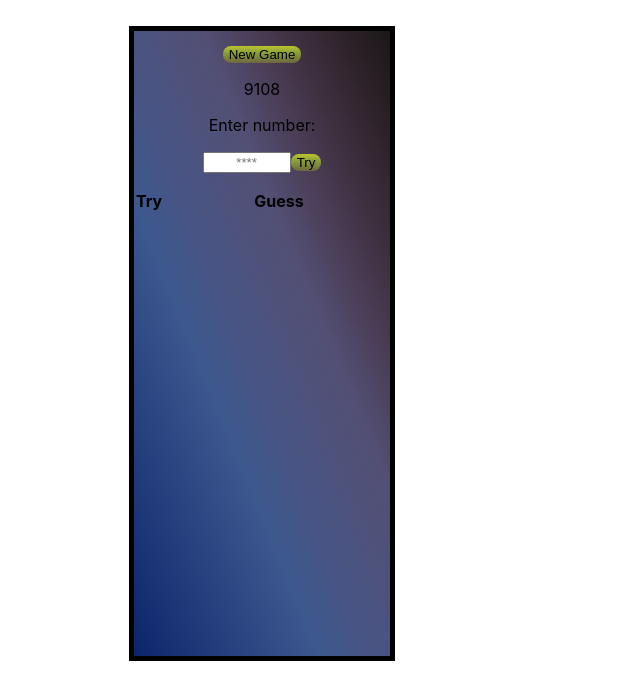
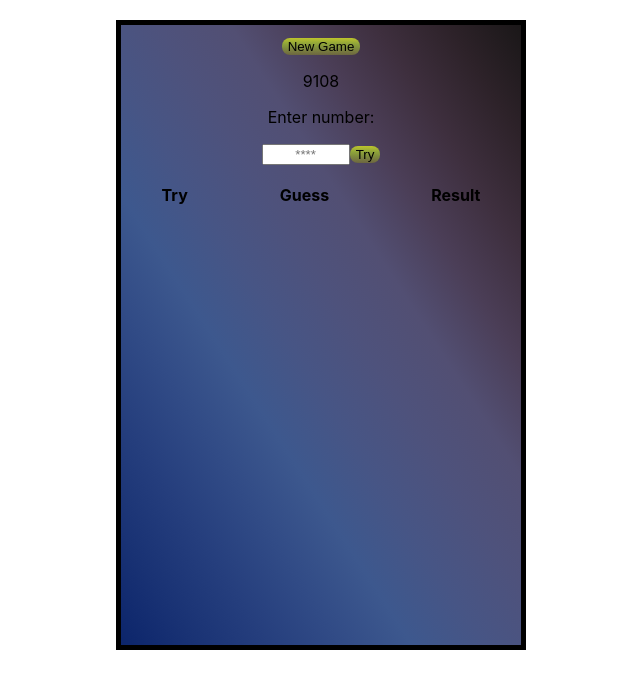
Before and after one commit to IvayloMarinov95/BullsAndCows, a React (Create React App) app: page / in a window 1280 px wide. Shown: the top 700 px of the page, without its empty margins (319-959 px from the left). Built offline with nearby package versions, Linux system fonts and the light colour scheme.

Commit message:
improvements to types and code

```diff
--- a/src/AddTry.tsx
+++ b/src/AddTry.tsx
@@ -1,28 +1,30 @@
-import React, { Component, ChangeEvent } from "react";
+import React, { Component, ChangeEvent, FormEvent } from "react";
 import { connect } from "react-redux";
-import { ActionTypes } from "./actions";
+import { guessNumber, addTry } from "./actions";
 
 type MapStateToProps = ReturnType<typeof MapStateToProps>;
 type MapDispatch = ReturnType<typeof MapDispatch>;
 
 type Props = MapStateToProps & MapDispatch;
 
-class AddTry extends Component<Props> {
+interface State {
+  disabled: boolean;
+}
+
+class AddTry extends Component<Props, State> {
   state = {
-    disabled: false
+    disabled: false,
   };
 
-  changeHandler = (e: ChangeEvent<HTMLInputElement>) => {
+  handleChange = (e: ChangeEvent<HTMLInputElement>) => {
     const attemptNumber = e.target.value;
     this.props.guessNumber(attemptNumber);
   };
 
-  onSubmit = (e: any) => {
+  handleSubmit = (e: FormEvent<HTMLFormElement>) => {
     e.preventDefault();
     const random = this.props.generatedNumber.toString();
-    console.log(typeof random);
     const splittedRandom = random.split("");
-    console.log(splittedRandom);
     const guessed = this.props.guessedNumber;
     const splittedGuessed = guessed.split("");
 
@@ -36,26 +38,29 @@ class AddTry extends Component<Props> {
       }
     }
     const newTry = [...this.props.tries];
-    if (guessed !== "")
+    if (guessed !== "" && guessed.length === 4) {
       newTry.unshift({ guess: guessed, cows: totalCows, bulls: totalBulls });
+    } else {
+      alert("Input must be 4 characters long!");
+    }
 
     if (totalBulls !== 4) {
       this.props.addTry(newTry);
     } else {
       this.props.addTry(newTry);
       this.setState({ disabled: true });
-      alert("Congratulations!");
+      alert("Congratulations! -> " + guessed);
     }
   };
 
   render() {
     return (
-      <form onSubmit={this.onSubmit}>
+      <form onSubmit={this.handleSubmit}>
         <p>Enter number:</p>
         <input
           type="text"
           placeholder="****"
-          onChange={this.changeHandler}
+          onChange={this.handleChange}
           maxLength={4}
           disabled={this.state.disabled}
         />
@@ -70,20 +75,12 @@ class AddTry extends Component<Props> {
 const MapStateToProps = (state: any) => ({
   generatedNumber: state.generatedNumber,
   tries: state.tries,
-  guessedNumber: state.guessedNumber
+  guessedNumber: state.guessedNumber,
 });
 
 const MapDispatch = (dispatch: any) => ({
-  guessNumber: (data: any) =>
-    dispatch({
-      type: ActionTypes.GUESS_NUMBER,
-      payload: data
-    }),
-  addTry: (data: any) =>
-    dispatch({
-      type: ActionTypes.ADD_TRY,
-      payload: data
-    })
+  guessNumber: (data: string) => dispatch(guessNumber(data)),
+  addTry: (data: Array<string>) => dispatch(addTry(data)),
 });
 
 export default connect<MapStateToProps, MapDispatch>(
--- a/src/App.css
+++ b/src/App.css
@@ -1,13 +1,12 @@
 .App {
+  -ms-overflow-style: none;
+  margin: 20px auto;
+  align-self: center;
   text-align: center;
   border: 5px solid;
-  margin-top: 2%;
-  padding-top: 1%;
-  padding-bottom: 1%;
-  width: 20%;
-  margin-left: 35%;
+  padding: 10px 0 10px;
+  width: 400px;
   height: 600px;
-  max-height: 80%;
   overflow: scroll;
   background-image: linear-gradient(
     to left bottom,
@@ -25,48 +24,41 @@
     #0c256b
   );
 }
-
+::-webkit-scrollbar {
+  display: none;
+}
 .Table {
   margin-left: auto;
   margin-right: auto;
 }
-
 input {
   margin-bottom: 2%;
 }
-
 td {
   padding: 10px 90px 10px 10px;
 }
-
 td:last-of-type {
   padding-right: 0;
 }
-
 .TableHead {
   border-bottom: 1px solid black;
 }
-
 thead td:first-child,
 thead td:nth-child(2) {
   padding-left: 0px;
 }
-
 thead td {
   font-weight: bold;
   margin-left: 10%;
 }
-
 input {
   text-align: center;
   width: 80px;
 }
-
 .Username {
   text-align: center;
   width: 100px;
 }
-
 .Button {
   background-image: linear-gradient(
     to bottom,
@@ -86,12 +78,3 @@ input {
   border: none;
   border-radius: 8px;
 }
-/* .Image {
-  position: absolute;
-  z-index: 0;
-  opacity: 0.2;
-  height: 480px;
-  right: 860px;
-  width: 385px;
-  bottom: 320px;
-} */
--- a/src/NewGame.tsx
+++ b/src/NewGame.tsx
@@ -1,6 +1,6 @@
-import React, { Component, ChangeEvent } from "react";
+import React, { Component } from "react";
 import { connect } from "react-redux";
-import { ActionTypes } from "./actions";
+import { generateNumber } from "./actions";
 
 type MapStateToProps = ReturnType<typeof MapStateToProps>;
 type MapDispatch = ReturnType<typeof MapDispatch>;
@@ -22,7 +22,7 @@ class NewGame extends Component<Props> {
     );
   };
 
-  shuffle = (o: any) => {
+  shuffle = (o: Array<string>) => {
     for (
       let j, x, i = o.length;
       i;
@@ -54,12 +54,11 @@ class NewGame extends Component<Props> {
 }
 
 const MapDispatch = (dispatch: any) => ({
-  generateNumber: (data: any) =>
-    dispatch({ type: ActionTypes.GENERATE_NUMBER, payload: data })
+  generateNumber: (data: number) => dispatch(generateNumber(data)),
 });
 
 const MapStateToProps = (state: any) => ({
-  generatedNumber: state.generatedNumber
+  generatedNumber: state.generatedNumber,
 });
 
 export default connect<MapStateToProps, MapDispatch>(
--- a/src/TryList.tsx
+++ b/src/TryList.tsx
@@ -11,7 +11,7 @@ class TryList extends Component<Props> {
     return (
       <tbody>
         {this.props.tries
-          ? this.props.tries.map((t: any, i: any) => {
+          ? this.props.tries.map((t: any, i: number) => {
               return (
                 <tr className="Button" key={i}>
                   <td>{this.props.tries.length - i}</td>
@@ -32,7 +32,7 @@ class TryList extends Component<Props> {
 }
 
 const MapStateToProps = (state: any) => ({
-  tries: state.tries
+  tries: state.tries,
 });
 
 export default connect<MapProps>(MapStateToProps)(TryList);
--- a/src/actions.tsx
+++ b/src/actions.tsx
@@ -1,20 +1,20 @@
 export enum ActionTypes {
   GENERATE_NUMBER = "GENERATE_NUMBER",
   ADD_TRY = "ADD_TRY",
-  GUESS_NUMBER = "GUESS_NUMBER"
+  GUESS_NUMBER = "GUESS_NUMBER",
 }
 
-export const addTry = (attempt: any) => ({
+export const addTry = (attempt: Array<string>) => ({
   type: ActionTypes.ADD_TRY,
-  payload: attempt
+  payload: attempt,
 });
 
-export const generateNumber = (data: any) => ({
+export const generateNumber = (data: number) => ({
   type: ActionTypes.GENERATE_NUMBER,
-  payload: data
+  payload: data,
 });
 
-export const guessNumber = (data: any) => ({
+export const guessNumber = (data: string) => ({
   type: ActionTypes.GUESS_NUMBER,
-  payload: data
+  payload: data,
 });
```
